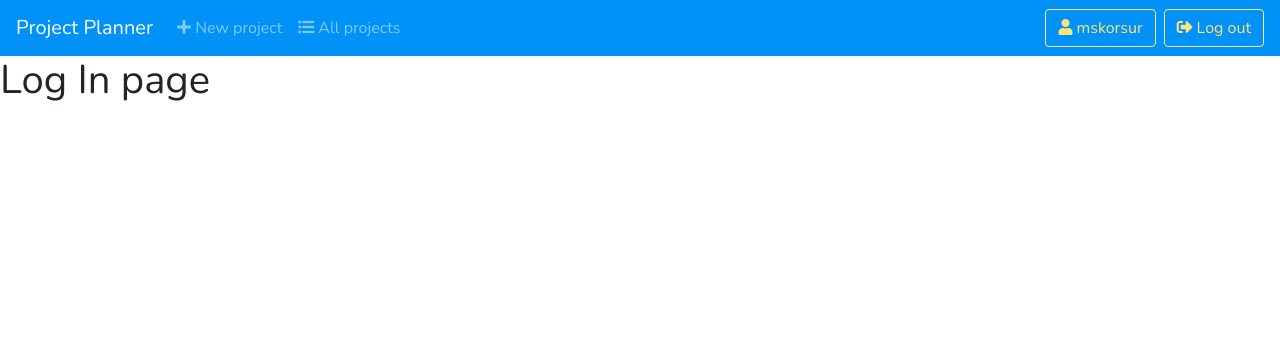
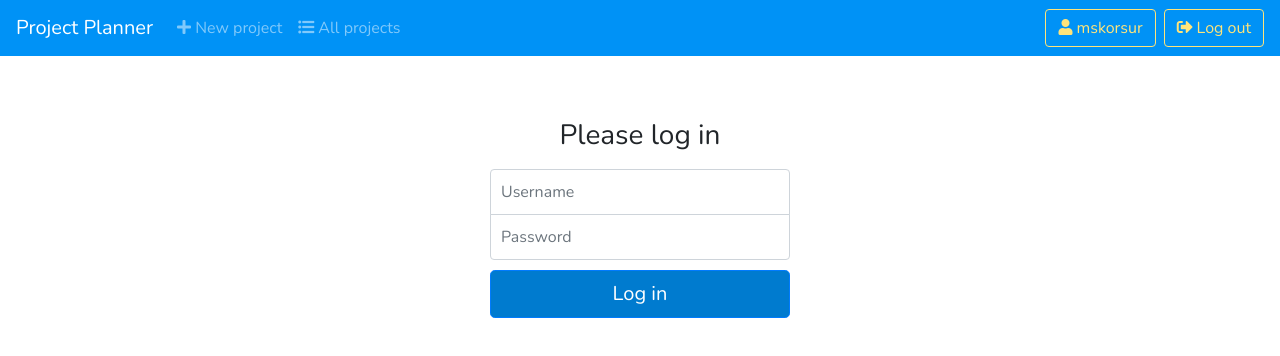
Before and after one commit to mskorsur/project-planner, a React (Create React App) app in the folder client-app/: page /log-in in a window 1280 px wide. Shown: the top 356 px of the page. Built offline with nearby package versions, Linux system fonts and the light colour scheme.

Commit message:
Implement SignIn and LogIn components

```diff
--- a/client-app/src/components/EditUserForm.js
+++ b/client-app/src/components/UserInfoForm.js
@@ -1,6 +1,6 @@
 import React from 'react';
 
-class EditUserForm extends React.Component {
+class UserInfoForm extends React.Component {
     constructor(props) {
         super(props);
 
@@ -45,8 +45,13 @@ class EditUserForm extends React.Component {
     handleSubmit = (event) => {
         event.preventDefault();
 
-        this.props.update(this.props.id, this.state);
-        this.props.cancel();
+        if (this.props.hasOwnProperty('update')) {
+            this.props.update(this.props.id, this.state);
+            this.props.cancel();
+        }
+        else if (this.props.hasOwnProperty('add')) {
+            this.props.add(this.state);
+        }
     }
 
     render() {
@@ -97,4 +102,4 @@ class EditUserForm extends React.Component {
     }
 }
 
-export default EditUserForm
+export default UserInfoForm
--- a/client-app/src/containers/AllProjects.js
+++ b/client-app/src/containers/AllProjects.js
@@ -39,7 +39,7 @@ class AllProjects extends React.Component {
         return this.props.currentUserProjects.map((project, index) => {
             return (
                 <tr key={project.id}>
-                    <th scope="row" className="h5">{index + 1}</th>
+                    <th scope="row" className="h5 font-weight-bold">{index + 1}</th>
                     <td className="h5"><Link to={`/project/${project.id}`}>{project.name}</Link></td>
                     <td className="h5 text-capitalize">{project.status}</td>
                     <td className="h5">{project.cards.length}</td>
--- a/client-app/src/containers/LogInPage.js
+++ b/client-app/src/containers/LogInPage.js
@@ -3,9 +3,16 @@ import React from 'react';
 class LogInPage extends React.Component {
     render() {
         return (
-            <div>
-                <h1>Log In page</h1>
-            </div>
+            <main role="main" className="mt-5">
+                <form className="form-log-in">
+                    <h1 className="h3 mb-3 font-weight-normal text-center">Please log in</h1>
+                    <label htmlFor="log-in-username" className="sr-only">Username</label>
+                    <input type="text" id="log-in-username" className="form-control" placeholder="Username" required/>
+                    <label htmlFor="log-in-password" className="sr-only">Password</label>
+                    <input type="password" id="log-in-password" className="form-control" placeholder="Password" required/>
+                    <button className="btn btn-lg btn-primary btn-block mt-2" type="submit">Log in</button>
+                </form>
+            </main>
         );
     }
 }
--- a/client-app/src/containers/SignInPage.js
+++ b/client-app/src/containers/SignInPage.js
@@ -1,13 +1,35 @@
 import React from 'react';
+import { connect } from 'react-redux';
+import { addUser } from '../redux/actions/userActions';
+
+import UserInfoForm from '../components/UserInfoForm';
+
+const mapDispatchToProps = dispatch => {
+    return {
+        addUser: (data) => {dispatch(addUser(data))}
+    }
+}
 
 class SignInPage extends React.Component {
+    handleCancelSignIn = () => {
+        this.props.history.push('/');
+    }
+
     render() {
         return (
-            <div>
-                <h1>Sign In page</h1>
-            </div>
+            <main role="main" className="container mt-5">
+                <div className="row">
+                    <div className="col-7">
+                        <h2 className="heading-color">Sign in for Project Planner application</h2>
+                    </div>
+                </div>
+                <div className="row mt-4">
+                    <UserInfoForm add={this.props.addUser}
+                                cancel={this.handleCancelSignIn}/>
+                </div>
+            </main>
         );
     }
 }
 
-export default SignInPage
+export default connect(null, mapDispatchToProps)(SignInPage)
--- a/client-app/src/containers/UserPage.js
+++ b/client-app/src/containers/UserPage.js
@@ -2,7 +2,7 @@ import React from 'react';
 import { connect } from 'react-redux';
 import { updateUser } from '../redux/actions/userActions';
 
-import EditUserForm from '../components/EditUserForm';
+import UserInfoForm from '../components/UserInfoForm';
 import ChangePasswordForm from '../components/ChangePasswordForm';
 
 const mapStateToProps = state => {
@@ -37,7 +37,7 @@ class UserPage extends React.Component {
 
     renderUserPageBody = () => {
         if (this.state.isEdit) {
-            return <EditUserForm {...this.props.currentUser}
+            return <UserInfoForm {...this.props.currentUser}
                                 update={this.props.updateUser}
                                 cancel={this.handleEditButtonClick}/>;
         }
--- a/client-app/src/index.css
+++ b/client-app/src/index.css
@@ -180,6 +180,37 @@ body {
   background: linear-gradient(to bottom,  #0092f6,  #ffe47a);
 }
 
+.form-log-in {
+  width: 100%;
+  max-width: 330px;
+  padding: 15px;
+  margin: auto
+}
+
+.form-log-in .form-control {
+  position: relative;
+  box-sizing: border-box;
+  height: auto;
+  padding: 10px;
+  font-size: 16px;
+}
+
+.form-log-in .form-control:focus {
+  z-index: 2;
+}
+
+.form-log-in input[type="text"] {
+  margin-bottom: -1px;
+  border-bottom-right-radius: 0;
+  border-bottom-left-radius: 0;
+}
+
+.form-log-in input[type="password"] {
+  margin-bottom: 10px;
+  border-top-left-radius: 0;
+  border-top-right-radius: 0;
+}
+
 /* Custom scrollbar */
 /* width */
 ::-webkit-scrollbar {
```
